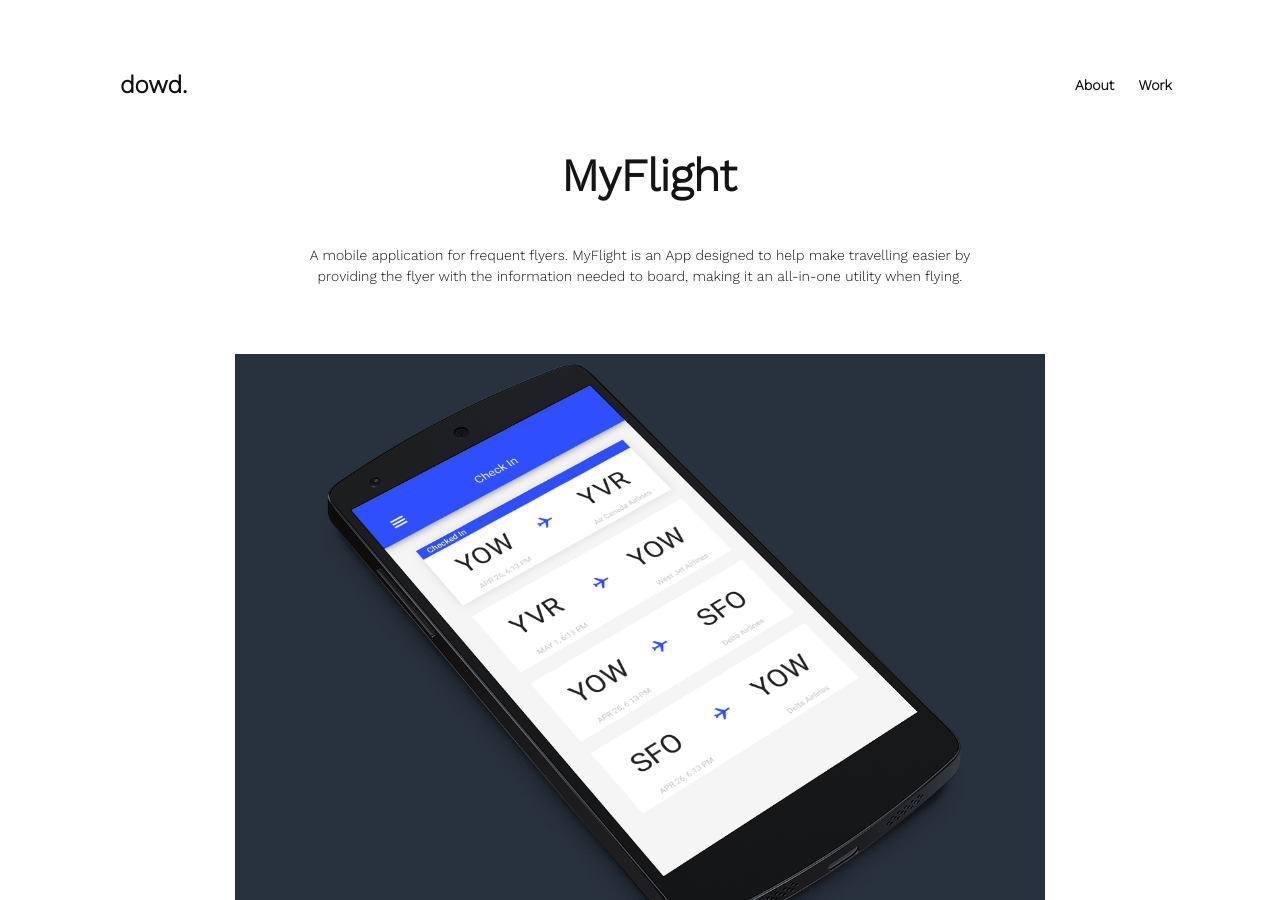
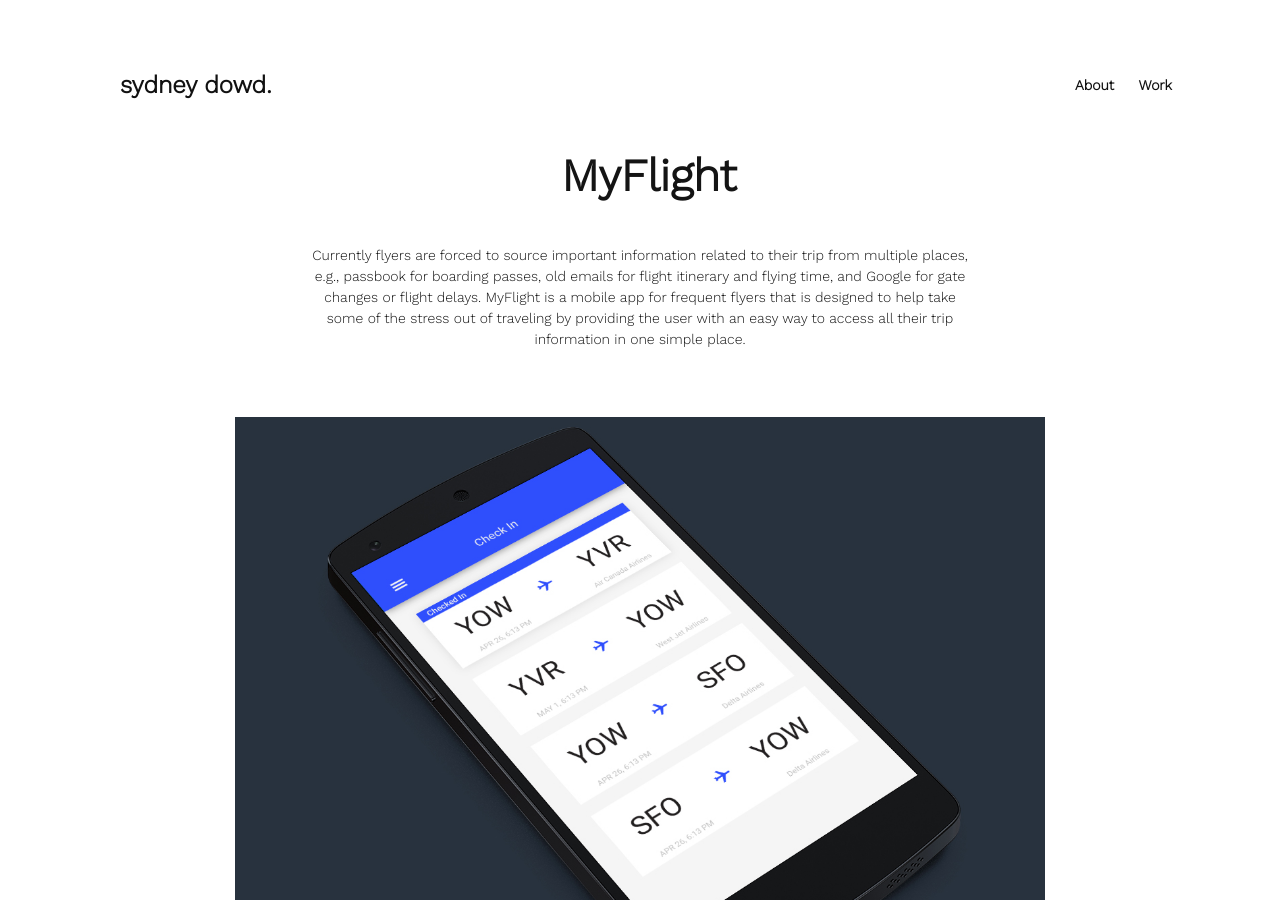
Before and after one commit to sydneydowd/portfolio, a Jekyll site: the page built from myflight.html, in a window 1280 px wide and 900 px high. Built offline with Jekyll 4.4.1, drawn with Linux system fonts in a browser that asks for light colours.

Commit message:
changed write ups on project pages

```diff
--- a/_layouts/default.html
+++ b/_layouts/default.html
@@ -21,7 +21,7 @@
   <div class="grid">
     <div class="unit unit-xs-1-2 unit-s-1-2 unit-m-1-2 unit-l-1-2">
       <div class="pad-t">
-         <h1><a class="logo" href="{{site.baseurl}}/"><strong>dowd.</strong></a></h1>
+         <h1><a class="logo" href="{{site.baseurl}}/"><strong>sydney dowd.</strong></a></h1>
       </div>
     </div>
     <div class="kilo unit unit-xs-1-2 unit-s-1-2 unit-m-1-2 unit-l-1-2">
--- a/decadent.html
+++ b/decadent.html
@@ -7,7 +7,7 @@ layout: default
 </div>
 
 <div class="project-about kilo">
-  <p>Package design for everyones favourite cookies, PC Decadent Cookies. This bright and colourful cookie box is a fun way for kids to interact with the packaging.</p>
+  <p>Though President's Choice Decadent cookies are wildly popular, the current packaging has a premium look and feel and is missing an opportunity to appeal to kids. The redesigned bright, colourful and interactive packaging makes it fun and appealing for kids. </p>
 </div>
 
     <img class="workprev pad-t pad-b" src="{{site.baseurl}}/images/cookie-closed.jpg" alt="Decadent Cookie Boxes Closed">
--- a/kilter.html
+++ b/kilter.html
@@ -7,7 +7,7 @@ layout: default
 </div>
 
 <div class="project-about kilo">
-  <p>Mobile app that tracks energy consumption in your household. Watt gives you the ability to control your thermostat and lights anywhere with access to service or wifi. </p>
+  <p>In support of the United Nations Global Goals for sustainable development campaign, Watt is an app designed to align specifically with the Affordable and Clean Energy goal. Watt works with any thermostat to control temperature and lights. It tracks usage and cost to help the user stay on target, saving energy and money.  </p>
 </div>
 
     <img class="workprev pad-b" src="{{site.baseurl}}/images/watt-setup.png" alt="Watt app setup">
--- a/mmol.html
+++ b/mmol.html
@@ -7,7 +7,8 @@ layout: default
 </div>
 
 <div class="project-about kilo">
-  <p>A mobile app that helps diabetics keep track of their blood glaucous. Connecting to their blood reader, this app will log all of your reading, and notify you when your blood is out of range. Other features include nutritional facts, insulin calculator and reminders.  </p>
+  <p>There's currently no way for diabetics to search, log and track their health digitally.
+Diabetes is a mobile app that helps diabetics keep track of their blood glucose levels. Connecting to a user's reader, this app will log all of their readings and notify them when their blood glucose levels are out of range. Other features include: nutritional fact search, insulin calculator, and reminders. </p>
 </div>
 
     <img class="workprev pad-b" src="{{site.baseurl}}/images/diabetes-watch.jpg" alt="Records on Iwatch">
--- a/myflight.html
+++ b/myflight.html
@@ -7,7 +7,7 @@ layout: default
 </div>
 
 <div class="project-about kilo">
-  <p>A mobile application for frequent flyers. MyFlight is an App designed to help make travelling easier by providing the flyer with the information needed to board, making it an all-in-one utility when flying.</p>
+  <p>Currently flyers are forced to source important information related to their trip from multiple places, e.g., passbook for boarding passes, old emails for flight itinerary and flying time, and Google for gate changes or flight delays. MyFlight is a mobile app for frequent flyers that is designed to help take some of the stress out of traveling by providing the user with an easy way to access all their trip information in one simple place. </p>
 </div>
 
   <img class="workprev pad-t" src="{{site.baseurl}}/images/myflight-mockup.jpg" alt="Myflight Main Screen">
--- a/tomaso.html
+++ b/tomaso.html
@@ -7,7 +7,7 @@ layout: default
 </div>
 
 <div class="project-about kilo">
-  <p>Tomaso's is an artisan pizzeria that revolves it's brand around fresh ingredients. I have designed a simplistic yet bold logo to freshen up the face of Tomaso's </p>
+  <p>Tomaso is a suburban pizza and panini restaurant with a contemporary design and a fresh and simple product offering. Tomaso required a rebrand to better align its outdated logo with the current in-restaurant experience.</p>
 </div>
 
 
```
